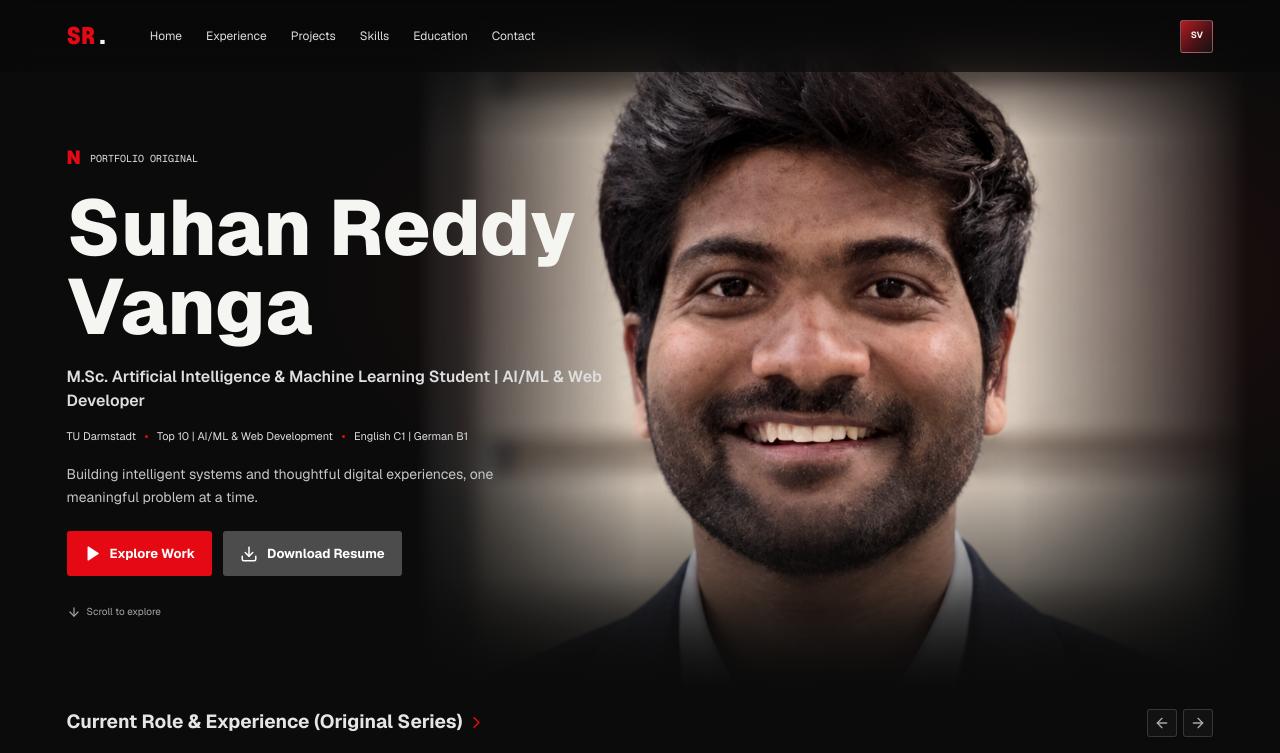
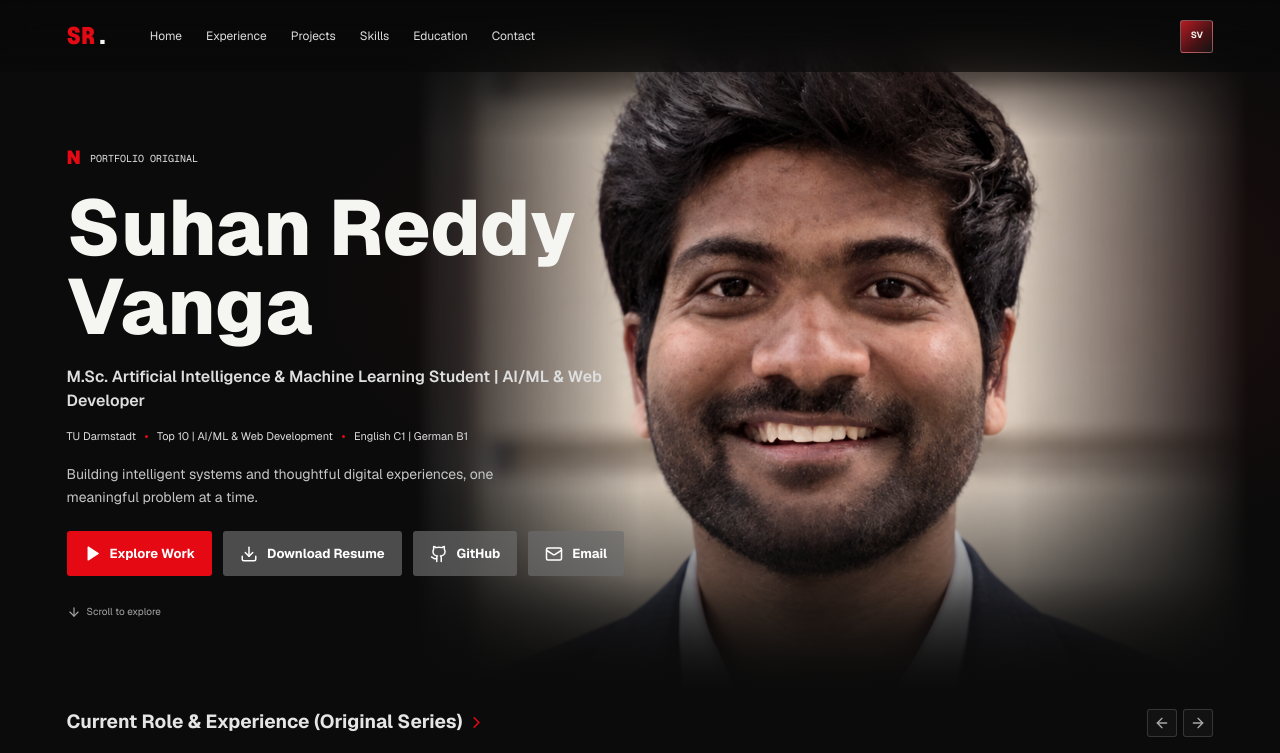
Before and after one commit to SuhanReddy/MyPortfolio, a Next.js app: page / in a window 1280 px wide. Shown: the top 753 px of the page. Built offline with nearby package versions, Linux system fonts and the light colour scheme.

Commit message:
added github and mailid

```diff
--- a/app/page.tsx
+++ b/app/page.tsx
@@ -1,7 +1,7 @@
 "use client";
 
 import { useEffect, useRef, useState } from "react";
-import { ArrowDown, ArrowLeft, ArrowRight, ChevronRight, Download, Info, Play, X } from "lucide-react";
+import { ArrowDown, ArrowLeft, ArrowRight, ChevronRight, Download, Github, Info, Mail, Play, X } from "lucide-react";
 
 type PortfolioItem = {
   title: string;
@@ -251,6 +251,8 @@ export default function Home() {
           <div className="billboard-actions">
             <a className="billboard-button play-button" href="#projects"><Play size={17} fill="currentColor" /> Explore Work</a>
             <a className="billboard-button resume-button" href="/Resume.pdf" download="Suhan-Reddy-Vanga-Resume.pdf"><Download size={18} /> Download Resume</a>
+            <a className="billboard-button resume-button" href="https://github.com/SuhanReddy" target="_blank" rel="noreferrer"><Github size={18} /> GitHub</a>
+            <a className="billboard-button resume-button" href="mailto:vanga.suhanreddy@gmail.com"><Mail size={18} /> Email</a>
           </div>
           <a className="scroll-cue" href="#experience"><ArrowDown size={14} /> Scroll to explore</a>
         </div>
```
